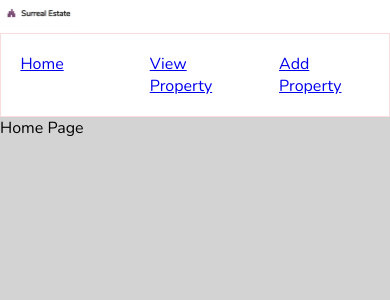
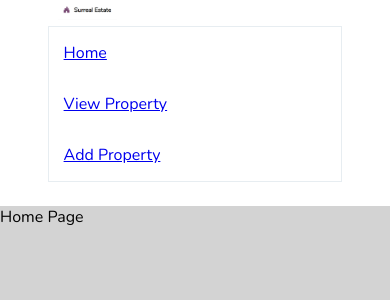
Before and after one commit to 56aint/surreal-estate, a React (Create React App) app: page / in a window 390 px wide. Shown: the top 300 px of the page. Built offline with nearby package versions, Linux system fonts and the light colour scheme.

Commit message:
more css for NavBar

```diff
--- a/src/styles/NavBar.css
+++ b/src/styles/NavBar.css
@@ -1,16 +1,20 @@
 .navbar {
+  max-width: 1200px;
   background-color: white;
-  border-bottom-color: grey;
+  margin: 0 auto;
+  padding: 0 3em 1.5em;
 }
 img {
   width: 20%;
   height: 10%;
-  align-self: center;
+  opacity: 1;
+  padding: 0px;
+  margin-left: 10px;
 }
 .navbar-links {
   display: flex;
   list-style: none;
-  border: 1px solid rgba(212, 20, 20, 0.144);
+  border: 1px solid rgba(90, 131, 155, 0.144);
   margin: 0px;
   padding: 0%;
 }
@@ -20,3 +24,18 @@ img {
   margin: 0;
   padding: 5%;
 }
+
+@media all and (max-width: 1000px) {
+  .navbar-links {
+     flex-wrap: wrap;
+  }
+  .navbar-links-item {
+     flex: 1 1 50%;
+  }
+}
+
+@media all and (max-width: 480px) {
+  .navbar-links-item {
+     flex-basis: 100%;
+  }
+}
```
